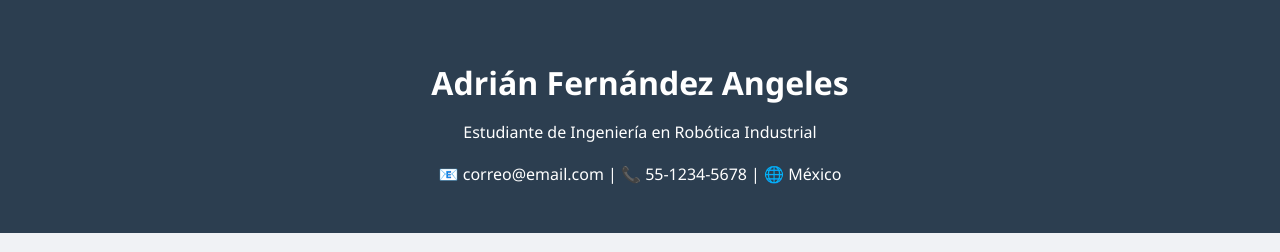
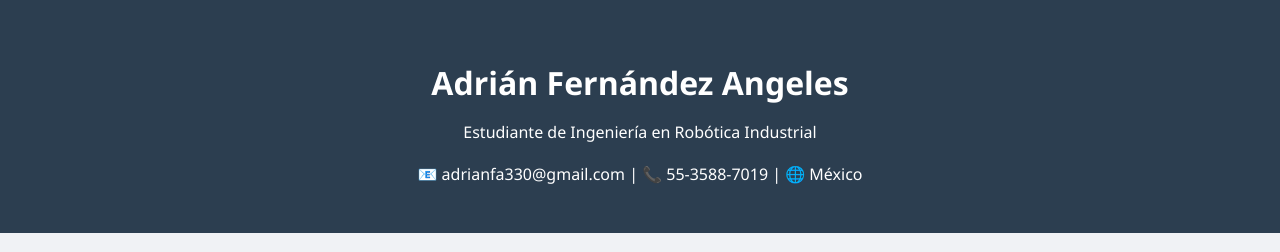
Before and after one commit to erfwer34r/CV, a plain HTML site: page index.html in a window 1280 px wide. Shown: the top 252 px of the page. Drawn offline with Linux system fonts and the light colour scheme.

Commit message:
Update index.html

```diff
--- a/index.html
+++ b/index.html
@@ -77,7 +77,7 @@
     <h1>Adrián Fernández Angeles</h1>
     <p>Estudiante de Ingeniería en Robótica Industrial</p>
     <div class="contact-info">
-      <p>📧 correo@email.com | 📞 55-1234-5678 | 🌐 México</p>
+      <p>📧 adrianfa330@gmail.com | 📞 55-3588-7019 | 🌐 México</p>
     </div>
   </header>
 
```
